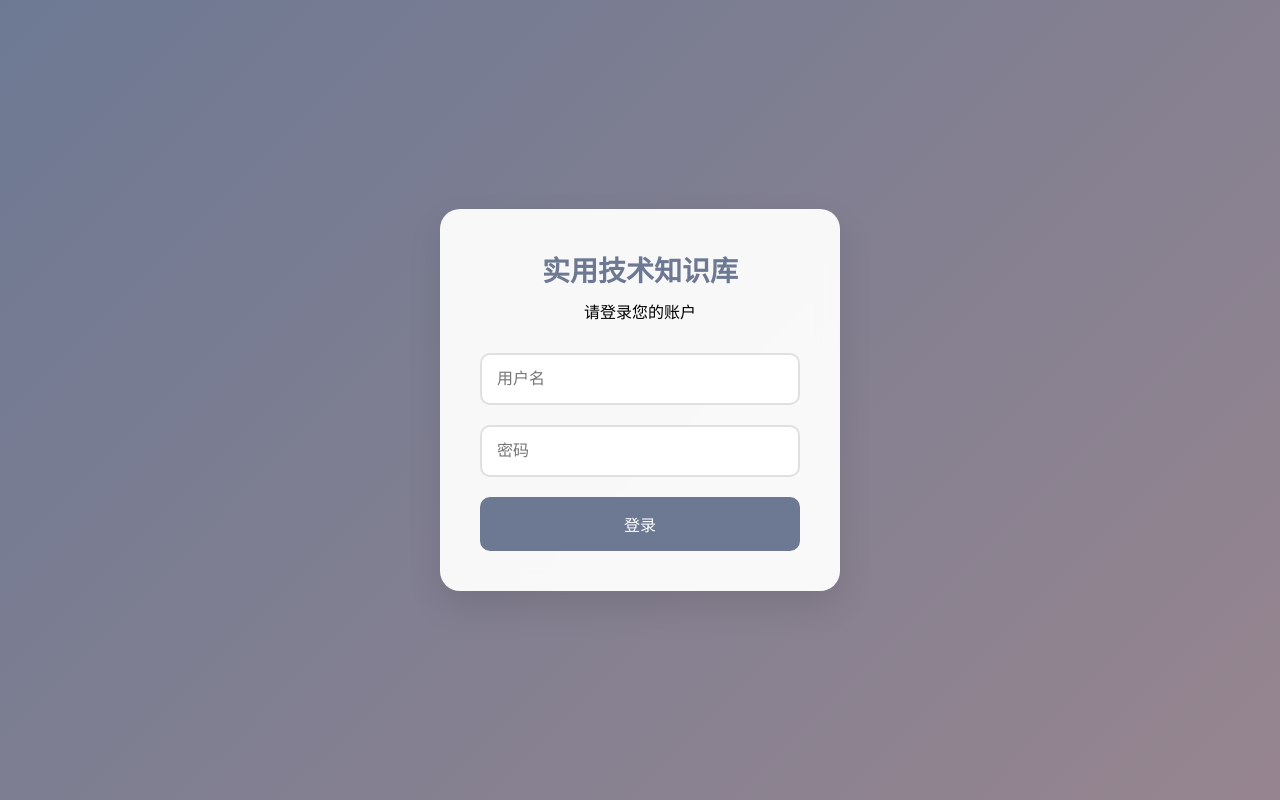
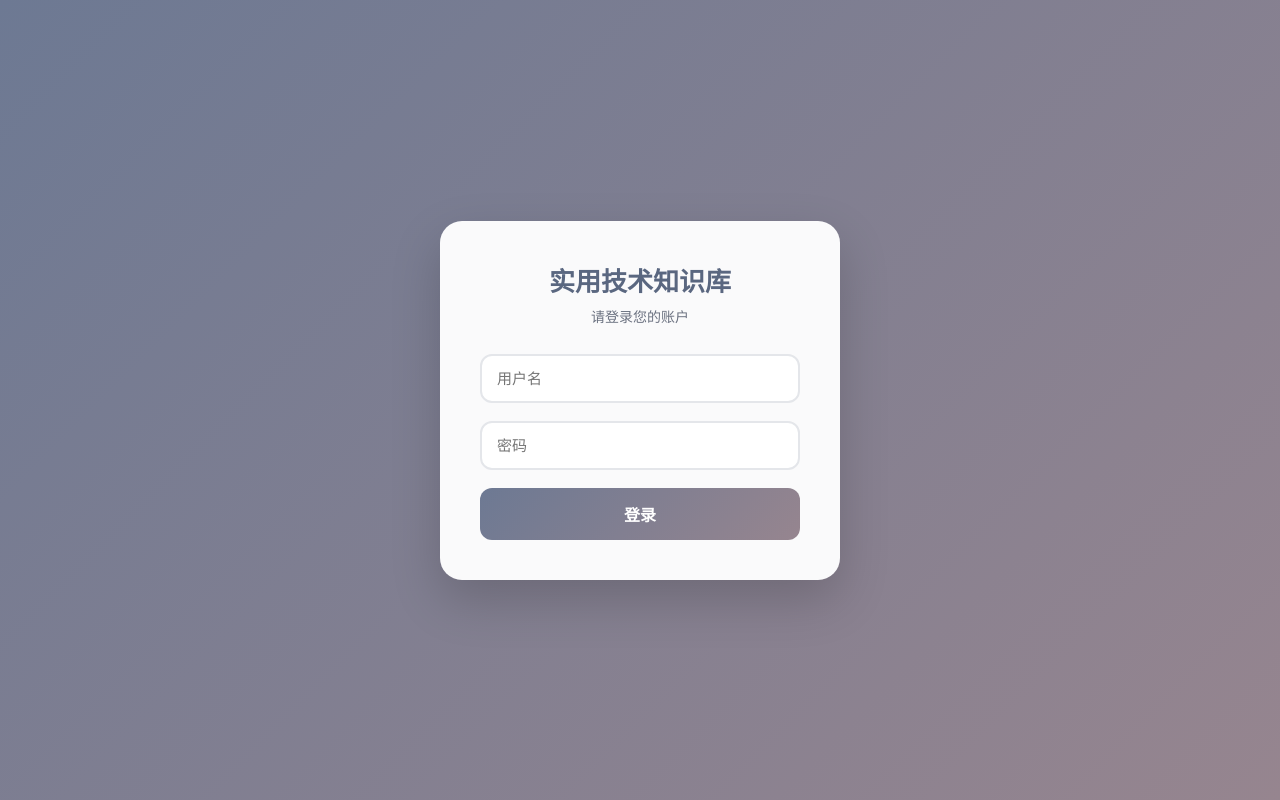
Before and after one commit to mooncake-1917/book, a PHP site: page /login.php in a window 1280 px wide. Run offline with PHP 8.4, Linux system fonts and the light colour scheme.

Commit message:
页面接入统一样式：优化登录/上传/阅读/搜索界面

```diff
--- a/RELESEAS/search-file.php
+++ b/RELESEAS/search-file.php
@@ -15,6 +15,7 @@ $hl = '<span class="search-item-text-key">' . $esc_key . '</span>';
     <meta name="viewport" content="width=device-width,initial-scale=1,minimum-scale=1,maximum-scale=1,user-scalable=no" />
     <title>搜索文件-<?php echo $esc_key; ?></title>
     <link rel="stylesheet" type="text/css" href="/STATIC/CSS/SEARCH.css?v=<?php echo time(); ?>" />
+    <link rel="stylesheet" type="text/css" href="/STATIC/CSS/APP.css?v=<?php echo time(); ?>" />
 </head>
 <body <?php if (isset($_COOKIE["theme"]) && $_COOKIE["theme"] == "dark") echo 'class="dark"'; ?>>
     <div id="search">
--- a/RELESEAS/search.php
+++ b/RELESEAS/search.php
@@ -15,6 +15,7 @@ $hl = '<span class="search-item-text-key">' . $esc_key . '</span>';
     <meta name="viewport" content="width=device-width,initial-scale=1,minimum-scale=1,maximum-scale=1,user-scalable=no" />
     <title>搜索知识-<?php echo $esc_key; ?></title>
     <link rel="stylesheet" type="text/css" href="/STATIC/CSS/SEARCH.css?v=<?php echo time(); ?>" />
+    <link rel="stylesheet" type="text/css" href="/STATIC/CSS/APP.css?v=<?php echo time(); ?>" />
 </head>
 <body <?php if (isset($_COOKIE["theme"]) && $_COOKIE["theme"] == "dark") echo 'class="dark"'; ?>>
     <div id="search">
--- a/login.php
+++ b/login.php
@@ -66,122 +66,7 @@ if ($_SERVER['REQUEST_METHOD'] === 'POST') {
     <meta charset="UTF-8">
     <meta name="viewport" content="width=device-width, initial-scale=1.0, maximum-scale=1.0, user-scalable=no">
     <title>登录 - 实用技术知识库</title>
-    <style>
-        * {
-            margin: 0;
-            padding: 0;
-            box-sizing: border-box;
-        }
-
-        body {
-            font-family: "Source Han Sans SC Medium", Arial, sans-serif;
-            background: linear-gradient(135deg, #6d7993 0%, #96858f 100%);
-            min-height: 100vh;
-            display: flex;
-            align-items: center;
-            justify-content: center;
-            padding: 20px;
-        }
-
-        .login-container {
-            background: rgba(255, 255, 255, 0.95);
-            backdrop-filter: blur(10px);
-            border-radius: 20px;
-            padding: 40px;
-            box-shadow: 0 15px 35px rgba(0, 0, 0, 0.1);
-            width: 100%;
-            max-width: 400px;
-        }
-
-        .login-header {
-            text-align: center;
-            margin-bottom: 30px;
-        }
-
-        .login-header h1 {
-            color: #6d7993;
-            font-size: 28px;
-            margin-bottom: 10px;
-        }
-
-        .login-form .form-group {
-            margin-bottom: 20px;
-        }
-
-        .login-form input {
-            width: 100%;
-            padding: 15px;
-            border: 2px solid #e0e0e0;
-            border-radius: 10px;
-            font-size: 16px;
-            transition: all 0.3s;
-        }
-
-        .login-form input:focus {
-            outline: none;
-            border-color: #6d7993;
-            box-shadow: 0 0 0 3px rgba(109, 121, 147, 0.1);
-        }
-
-        .login-form button {
-            width: 100%;
-            padding: 15px;
-            background: #6d7993;
-            color: white;
-            border: none;
-            border-radius: 10px;
-            font-size: 16px;
-            cursor: pointer;
-            transition: all 0.3s;
-        }
-
-        .login-form button:hover {
-            background: #5a6780;
-            transform: translateY(-2px);
-        }
-
-        .message {
-            padding: 10px;
-            border-radius: 5px;
-            margin-bottom: 20px;
-            text-align: center;
-        }
-
-        .success {
-            background: #d4edda;
-            color: #155724;
-            border: 1px solid #c3e6cb;
-        }
-
-        .error {
-            background: #f8d7da;
-            color: #721c24;
-            border: 1px solid #f5c6cb;
-        }
-
-        @media (max-width: 480px) {
-            .login-container {
-                padding: 30px 20px;
-                margin: 10px;
-            }
-
-            .login-header h1 {
-                font-size: 24px;
-            }
-
-            .login-form input, .login-form button {
-                padding: 12px;
-                font-size: 16px;
-            }
-        }
-
-        @media (min-width: 768px) and (max-width: 1024px) {
-            .login-container {
-                max-width: 450px;
-                padding: 50px;
-            }
-        }
-    </style>
+    <link rel="stylesheet" type="text/css" href="/STATIC/CSS/AUTH.css?v=<?php echo time(); ?>" />
 </head>
 <body>
     <div class="login-container">
```
Also changed, not shown: files.php (+9 -1 lines), index.php (+7 -5 lines), upload.php (+6 -38 lines).
